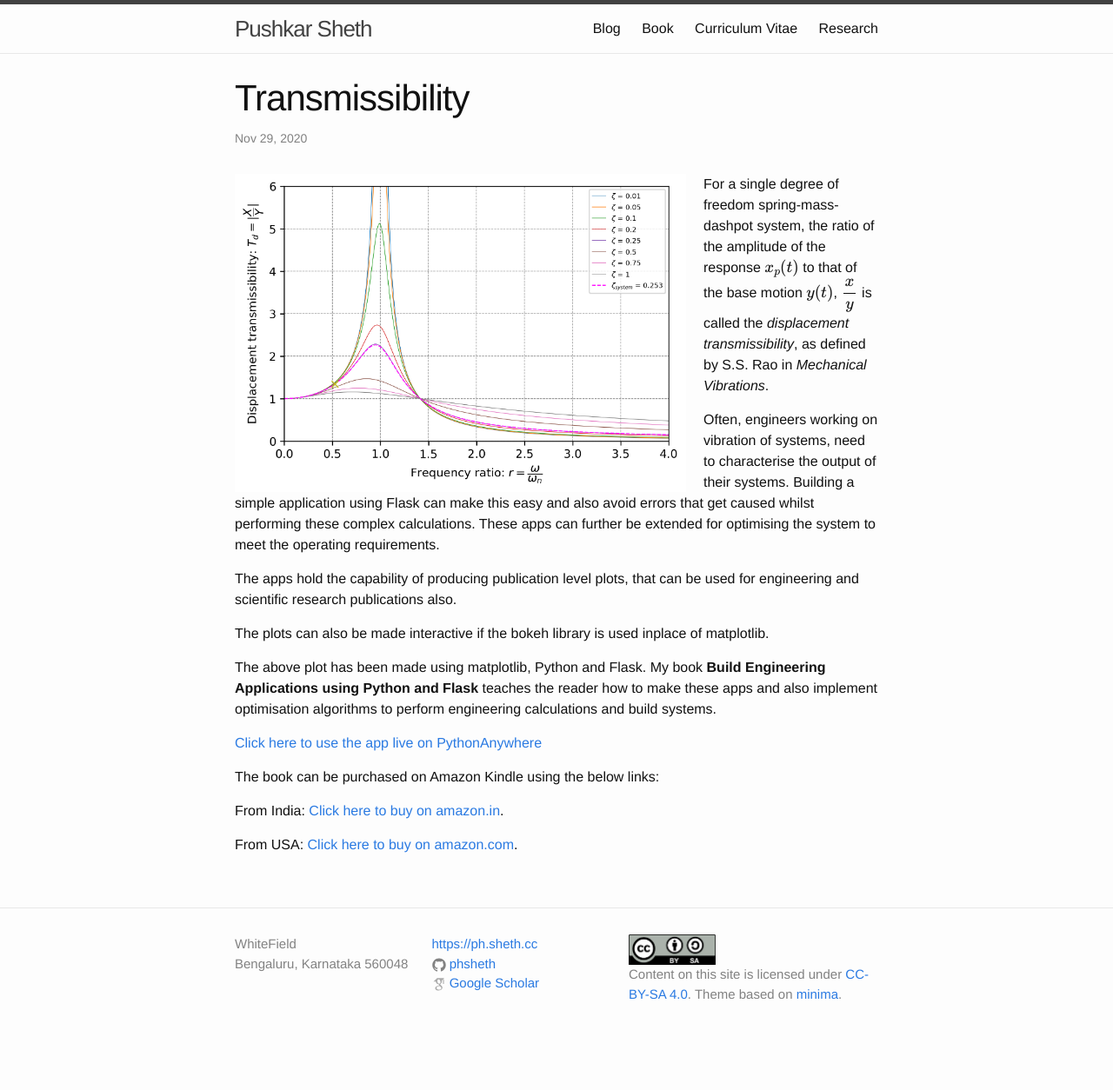
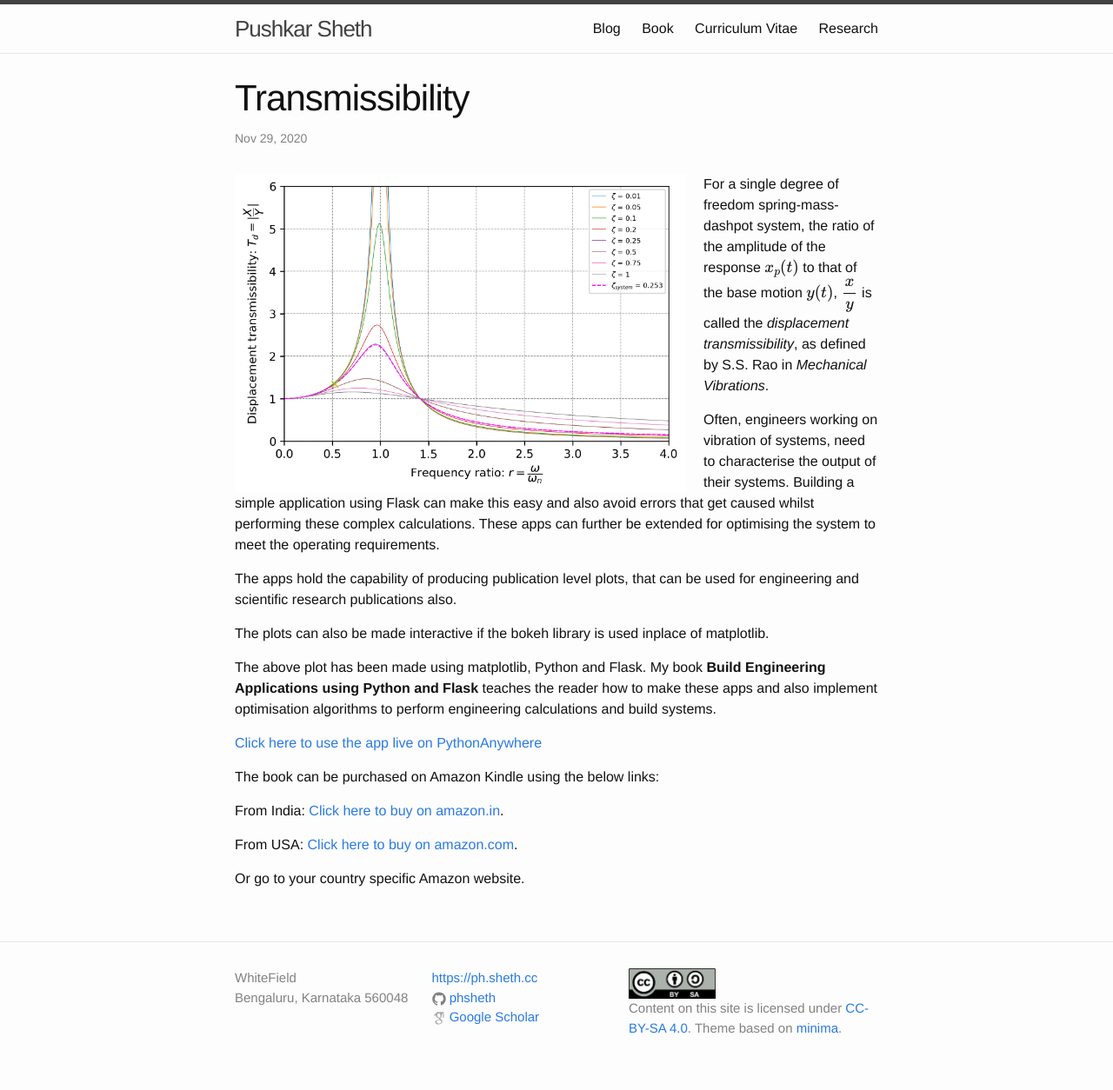
Before and after one commit to phsheth/phsheth.github.io, a Jekyll site: the page built from _posts/2020-11-29-transmissibility.markdown, in a window 1280 px wide. Shown: the whole page at 87% size. Built offline with Jekyll 4.4.1, drawn with Linux system fonts in a browser that asks for light colours; formulas are drawn with MathJax 3; comment, search, counter and statistics services are not loaded; before the commit the page ends 1215 px from its top, so only the background shows below that.

Commit message:
mod 7 trans

```diff
--- a/_posts/2020-11-29-transmissibility.markdown
+++ b/_posts/2020-11-29-transmissibility.markdown
@@ -27,3 +27,5 @@ The book can be purchased on Amazon Kindle using the below links:
 From India: [Click here to buy on amazon.in](https://www.amazon.in/dp/B08NF2R4GF/ref=sr_1_6?dchild=1&keywords=build+engineering+applications&qid=1605250772&sr=8-6).
 
 From USA: [Click here to buy on amazon.com](https://www.amazon.com/dp/B08NF2R4GF/ref=sr_1_1?dchild=1&keywords=build+engineering+applications+using+python+and+flask&qid=1605251594&sr=8-1).
+
+Or go to your country specific Amazon website.
```
